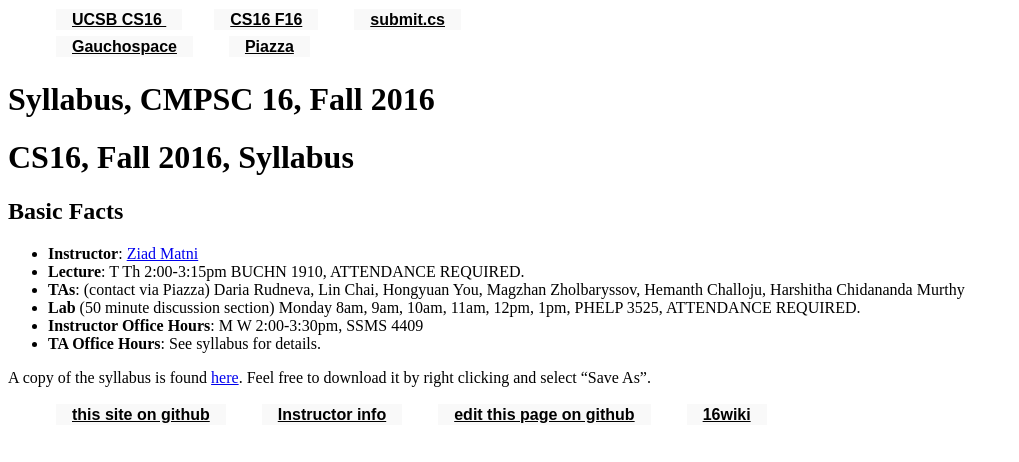
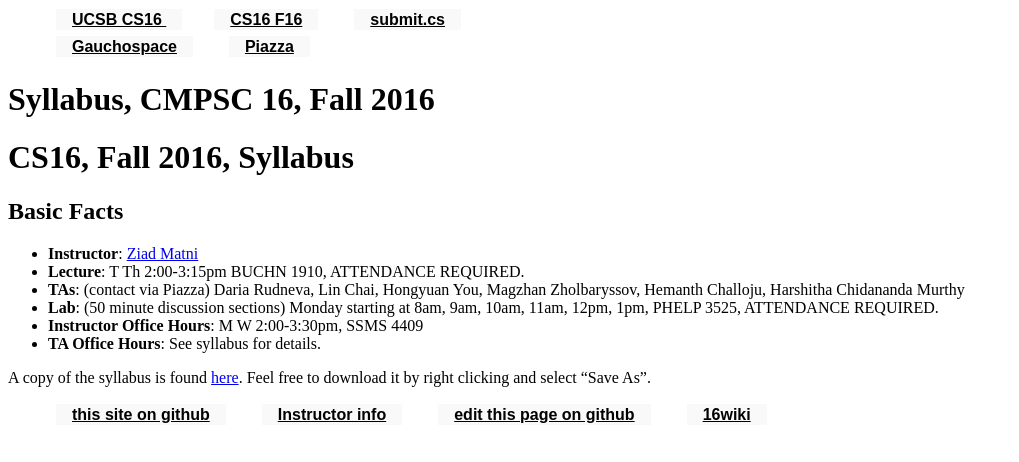
Before and after one commit to ucsb-cs16-s16/https-ucsb-cs16-s17.github.io, a Jekyll site: the page built from _info/syllabus.md, in a window 1280 px wide. Shown: the top 462 px of the page, without its empty margins (0-1019 px from the left). Built offline with Jekyll 4.4.1, drawn with Linux system fonts in a browser that asks for light colours.

Commit message:
Update syllabus.md

```diff
--- a/_info/syllabus.md
+++ b/_info/syllabus.md
@@ -13,7 +13,7 @@ Basic Facts
 * **Instructor**:  [Ziad Matni](http://www.cs.ucsb.edu/~zmatni)
 * **Lecture**: T Th 2:00-3:15pm BUCHN 1910, ATTENDANCE REQUIRED.
 * **TAs**: (contact via Piazza) Daria Rudneva, Lin Chai, Hongyuan You, Magzhan Zholbaryssov, Hemanth Challoju, Harshitha Chidananda Murthy
-* **Lab** (50 minute discussion section) Monday 8am, 9am, 10am, 11am, 12pm, 1pm, PHELP 3525, ATTENDANCE REQUIRED.
+* **Lab**: (50 minute discussion sections) Monday starting at 8am, 9am, 10am, 11am, 12pm, 1pm, PHELP 3525, ATTENDANCE REQUIRED.
 * **Instructor Office Hours**: M W 2:00-3:30pm, SSMS 4409
 * **TA Office Hours**: See syllabus for details.
 
```
